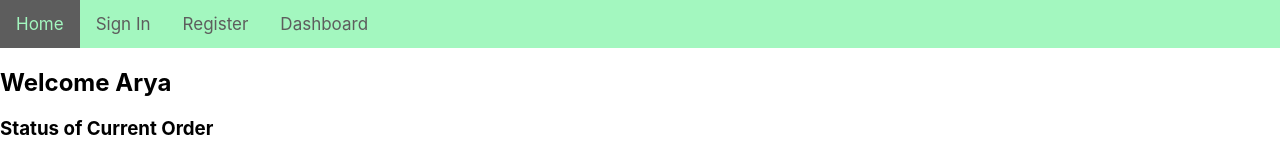
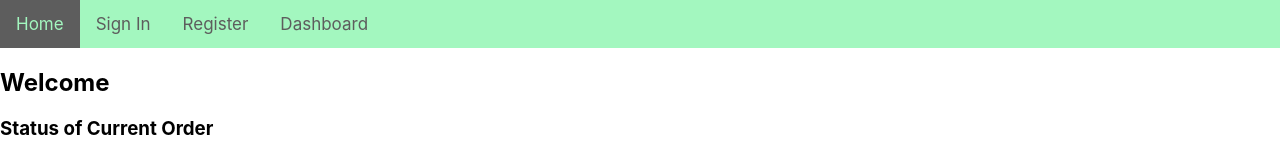
Before and after one commit to IslaMcN/WUGFME, a React (Create React App) app: page /Dashboard in a window 1280 px wide. Shown: the top 158 px of the page. Built offline with nearby package versions, Linux system fonts and the light colour scheme; no server answers; sample sign-in values are in the browser's storage.

Commit message:
having issues with props and promises are pending making it extremely difficult to pull data

```diff
--- a/src/App.js
+++ b/src/App.js
@@ -7,11 +7,12 @@ import Login from './components/auth/Login.js';
 import PrivateRoute from './components/auth/PrivateRoute'
 import Dashboard from './components/dashboard'
 import DashboardContext from './contexts/DashboardContext.js';
-import {UserTest} from './data.js';
+import {Data} from './data.js';
 
 
 function App() {
-  const [dashboard] = useState(UserTest)
+  const [dashboard] = useState(Data)
+  console.log(dashboard)
   return(
   <DashboardContext.Provider value={{dashboard}}>
     <Switch>
--- a/src/components/dashboard.js
+++ b/src/components/dashboard.js
@@ -16,10 +16,10 @@ const Dashboard = () => {
     return(
         <DashboardContext.Consumer>
             {value =>{
-                console.log()
+                console.log("value",value.dashboard)
                 return(
                 <>
-            <h2>Welcome {value.dashboard[0].Name}
+            <h2>Welcome {value.dashboard[0]}
             </h2>
             <section>
                 <h3>Status of Current Order</h3>
@@ -36,12 +36,6 @@ const Dashboard = () => {
     )
 }
 
-const mapStateToProps = state => {
-    return{
-        value: state.value,
-        isFetching: state.isFetching,
-        error: state.error
-    }
-}
+
 
 export default(Dashboard);
--- a/src/contexts/DashboardContext.js
+++ b/src/contexts/DashboardContext.js
@@ -1,13 +1,11 @@
 import React, {createContext} from 'react';
-import{ UserTest }from '../data';
+import{ Data }from '../data';
 
 function GetUser(){
 
 }
 
-const DashboardContext = createContext({
-    Name: UserTest.Name
-});
-console.log('Dashboard Context:', DashboardContext._currentValue)
+const DashboardContext = createContext(Data);
+console.log('Dashboard Context:', DashboardContext)
 
 export default DashboardContext;
--- a/src/data.js
+++ b/src/data.js
@@ -1,19 +1,20 @@
-// import axios from 'axios';
+import axios from 'axios';
 
-// export const Data = () =>{
-//     return(
-//         axios.get('http://localhost:5000/router/:id')
-//             .then(res => {
-//                 console.log(res)
-//             })
-//             .catch(err => {
-//                 console.log(err)
-//             })
-//     )
-// }
+export const Data = (id) =>{
+    return(
+        axios.get(`http://localhost:5000/router/${id}`)
+            .then(res => {
+                console.log('res:', res.data[0])
+                return res.data[0]
+            })
+            .catch(err => {
+                console.log(err)
+            })
+    )
+}
 
-export const UserTest = [{
-    'id': 1,
-    'Name': 'Arya',
-    'Email': 'stinky@baby.com'
-}]
+// export const UserTest = [{
+//     'id': 1,
+//     'Name': 'Arya',
+//     'Email': 'stinky@baby.com'
+// }]
```
